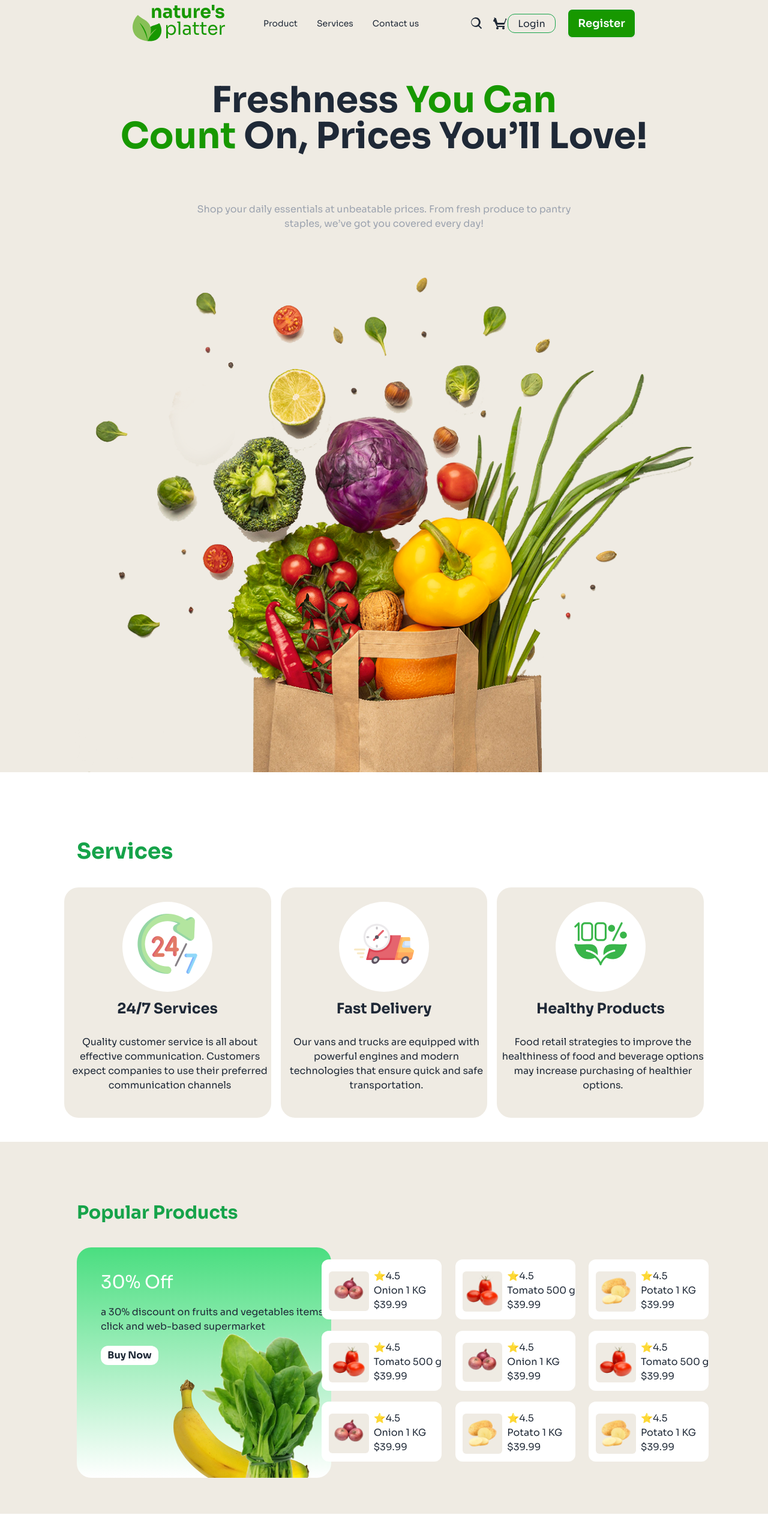
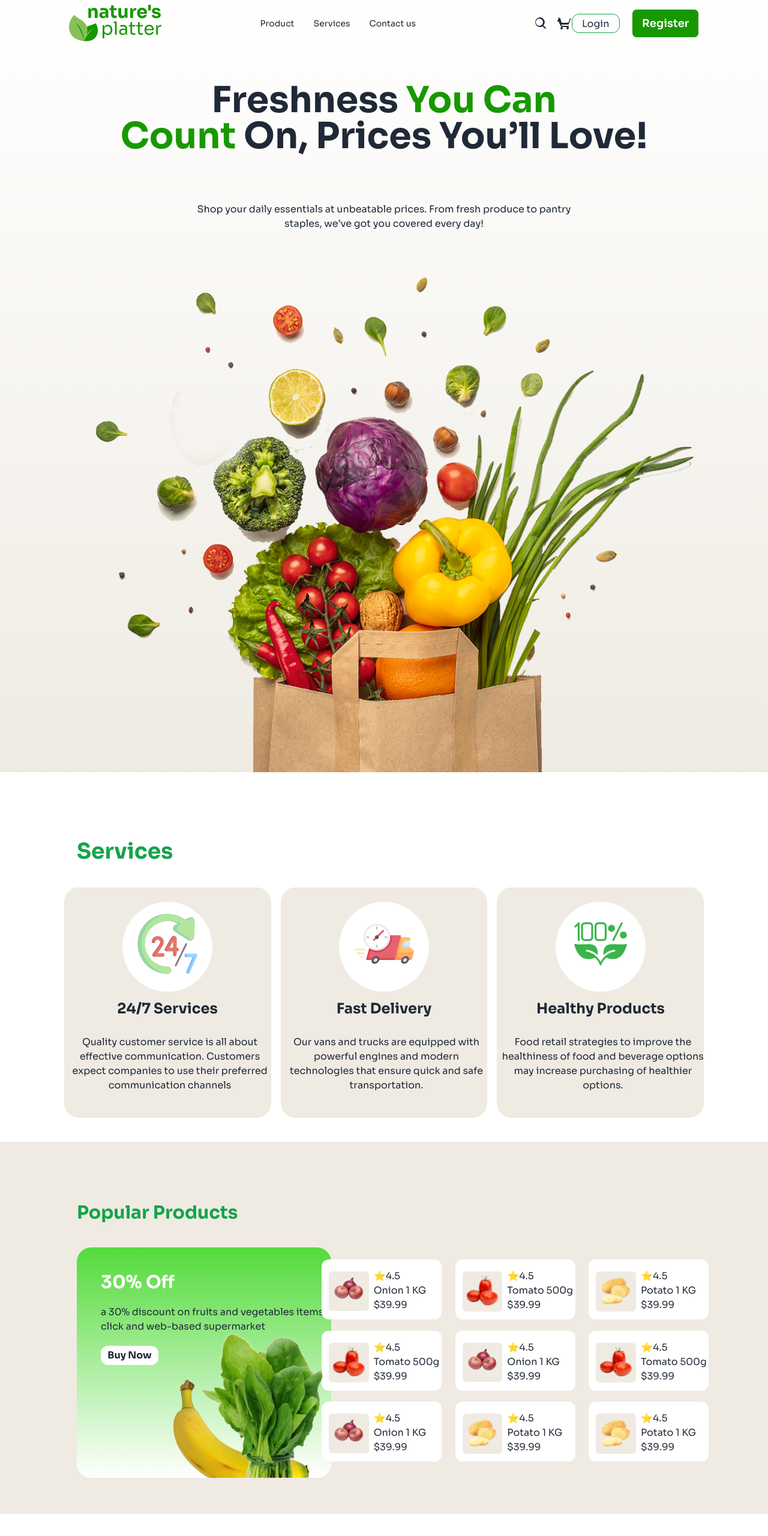
Before and after one commit to kamru25/B-11-living-Lab, a plain HTML site: page index.html in a window 1280 px wide. Shown: the top 2560 px of the page at 60% size. Drawn offline with nearby package versions, Linux system fonts and the light colour scheme.

Commit message:
last add

```diff
--- a/index.html
+++ b/index.html
@@ -23,8 +23,8 @@
 </head>
 
 <body class="sora-font">
-  <header class="bg-[#EFEBE3]">
-    <div class="navbar lg:w-8/12  mx-auto max-sm:border-b-2 max-sm:border-green-950 ">
+  <header class="bg-gradient-to-t from-[#EFEBE3]  to-white">
+    <div class="navbar lg:w-10/12  mx-auto max-sm:border-b-2 max-sm:border-green-950 ">
       <!-- mobile header logo1 -->
       <div class="sm:hidden  max-sm:w-52 max-sm:ms-3
        ">
@@ -65,7 +65,7 @@
           <i class="fa-solid fa-magnifying-glass"></i>
         </div>
 
-        <svg class=" max-sm:hidden ms-16" xmlns="http://www.w3.org/2000/svg" viewBox="0 0 24 24" width="24" height="24"
+        <svg class=" max-sm:hidden ms-44" xmlns="http://www.w3.org/2000/svg" viewBox="0 0 24 24" width="24" height="24"
           fill="currentColor">
           <path
             d="M10 2a8 8 0 105.29 14.71l4.48 4.49 1.41-1.42-4.48-4.48A8 8 0 0010 2zm0 2a6 6 0 110 12 6 6 0 010-12z" />
@@ -90,7 +90,7 @@
         Can <br>
         Count</span> On, Prices You’ll Love!</h1>
 
-    <p class="text-center text-gray-400 py-5">Shop your daily essentials at unbeatable prices. From fresh produce to
+    <p class="text-center  py-5">Shop your daily essentials at unbeatable prices. From fresh produce to
       pantry
       <br>
       staples, we’ve got you covered every day!
@@ -147,12 +147,12 @@
     </section>
 
     <!-- product Section -->
-    <section class="bg-[#EFEBE3] py-10   ">
+    <section class="bg-[#EFEBE3] py-10    ">
       <h3 class="text-3xl font-bold lg:ms-32 mt-10 py-5 text-green-600 max-sm:ms-4 ">Popular Products</h3>
 
       <div class="py-5 grid lg:grid-cols-2  lg:mx-32  ">
-        <div class="max-h-96 max-w-[424px] rounded-3xl bg-gradient-to-b from-green-400  to-white ">
-          <h4 class="ps-10 mt-10 text-bold text-white text-3xl">30% Off</h4>
+        <div class="max-h-96 max-w-[424px] rounded-3xl bg-gradient-to-b from-[#53DB3A]  to-white ">
+          <h4 class="ps-10 mt-10 font-bold text-white text-3xl">30% Off</h4>
           <p class="ps-10 py-5">a 30% discount on fruits and vegetables items click and web-based supermarket
           </p>
           <button class="ms-10 w-24 h-8 rounded-xl  font-bold bg-white">Buy Now</button>
@@ -177,7 +177,7 @@
             </div>
             <div class="ps-5 mt-4 w-[147px]">
               <h1> <i class="fa-solid fa-star"></i>⭐4.5</h1>
-              <h6>Tomato 500 g</h6>
+              <h6>Tomato 500g</h6>
               <h5>$39.99</h5>
             </div>
           </div>
@@ -197,7 +197,7 @@
             </div>
             <div class="ps-5 mt-4 w-[147px]">
               <h1> <i class="fa-solid fa-star"></i>⭐4.5</h1>
-              <h6>Tomato 500 g</h6>
+              <h6>Tomato 500g</h6>
               <h5>$39.99</h5>
             </div>
           </div>
@@ -217,7 +217,7 @@
             </div>
             <div class="ps-5 mt-4 w-[147px]">
               <h1> <i class="fa-solid fa-star"></i>⭐4.5</h1>
-              <h6>Tomato 500 g</h6>
+              <h6>Tomato 500g</h6>
               <h5>$39.99</h5>
             </div>
           </div>
@@ -318,7 +318,8 @@
     <!-- section -->
 
     <section>
-      <h3 class="text-green-600 text-4xl font-bold lg:mt-28 lg:ms-32 max-sm:ms-5 py-10 m-6">Arrival & Offers</h3>
+      <h3 class="text-green-600 text-4xl font-bold lg:mt-28  lg:ms-32 max-sm:ms-5 lg:py-10 max-sm:py-5 m-6">Arrival &
+        Offers</h3>
       <!-- rice section1 -->
 
       <div class="grid lg:grid-cols-2 gap-3  lg:mx-32 py-10 ">
@@ -343,7 +344,7 @@
             <img class="-mt-6 ms-5" src="c2-assets/india-gate-logo.png" alt="" srcset="">
             <button class="text-white text-2xl mt-5 rounded-lg lg:w-[280px] ms-4 lg:h-12   bg-[#2A4D97]">World’s No.1
               Rice</button>
-            <h4 class="text-white mt-5 ms-5 text-4xl font-bold w-full ">UP to 20% OFF</h4>
+            <h4 class="text-white mt-5 ms-5 text-4xl font-bold lg:w-72 ">UP to 40% OFF</h4>
           </div>
           <!-- right -->
           <img class="ms-10 w-8/12 h-full" src="c2-assets/india-gate-mock-up.png" alt="" srcset="">
```
